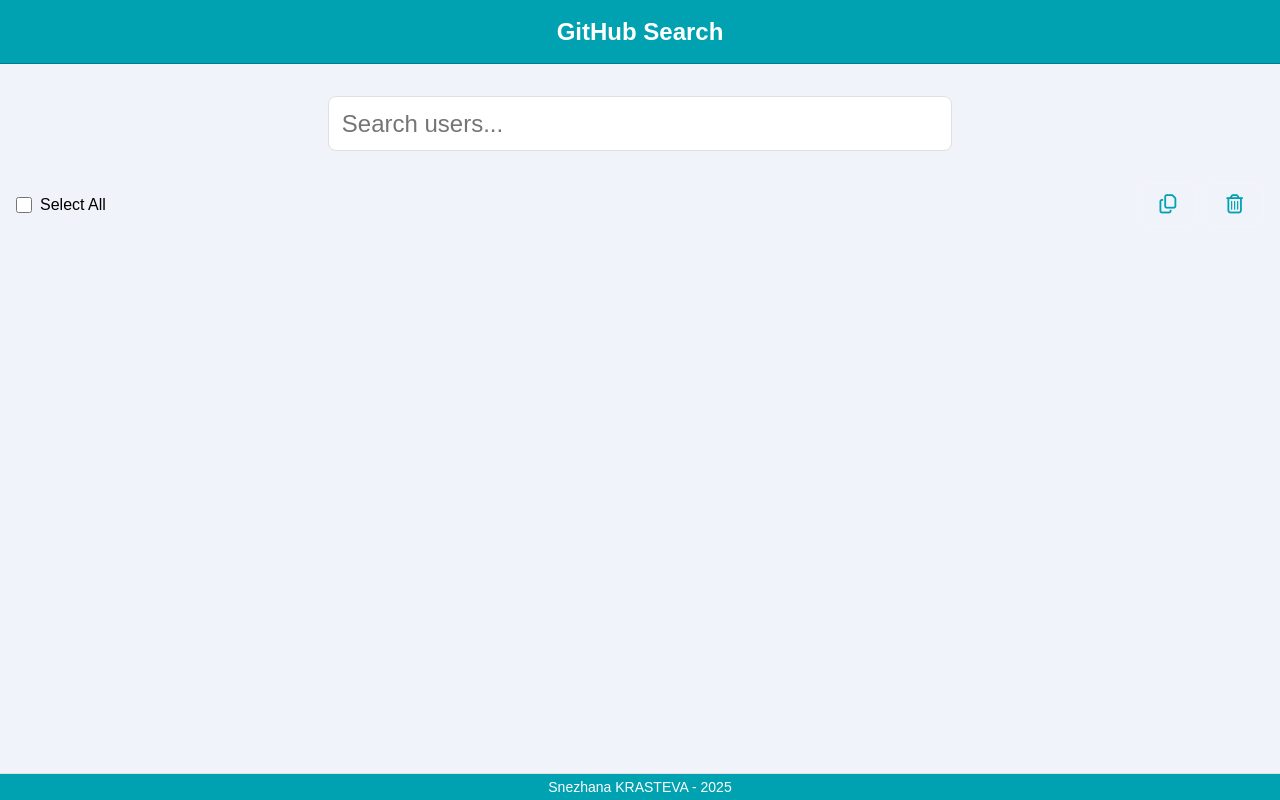
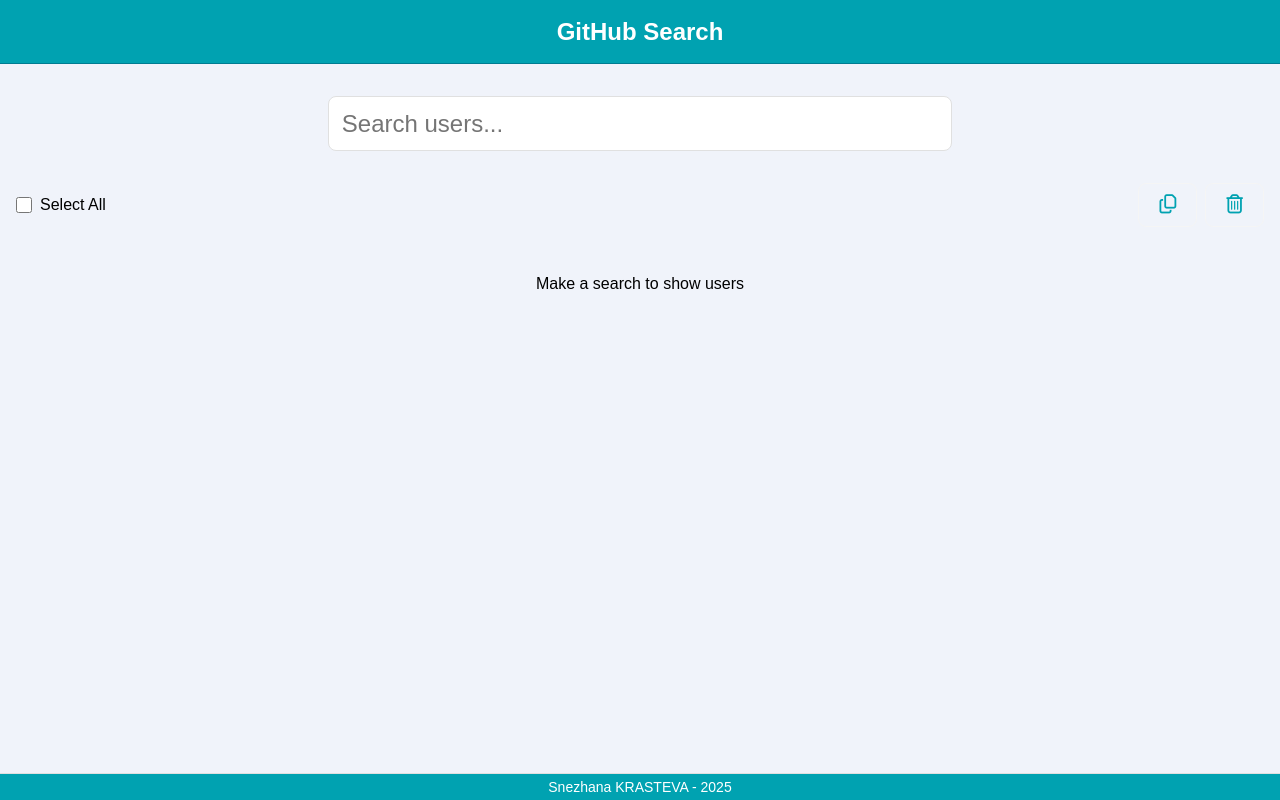
Before and after one commit to Snejka/fe-ts-fulll, a React (Vite) app: page / in a window 1280 px wide. Built offline with nearby package versions, Linux system fonts and the light colour scheme.

Commit message:
Adds Initial Message

```diff
--- a/src/App.tsx
+++ b/src/App.tsx
@@ -106,6 +106,7 @@
 
         {loading && <p>Loading...</p>}
         {error && <p className="error">{error}</p>}
+        {(users.length < 1 && !loading) && <p className="error">Make a search to show users</p>}
 
         <UserList
           users={users}
```
